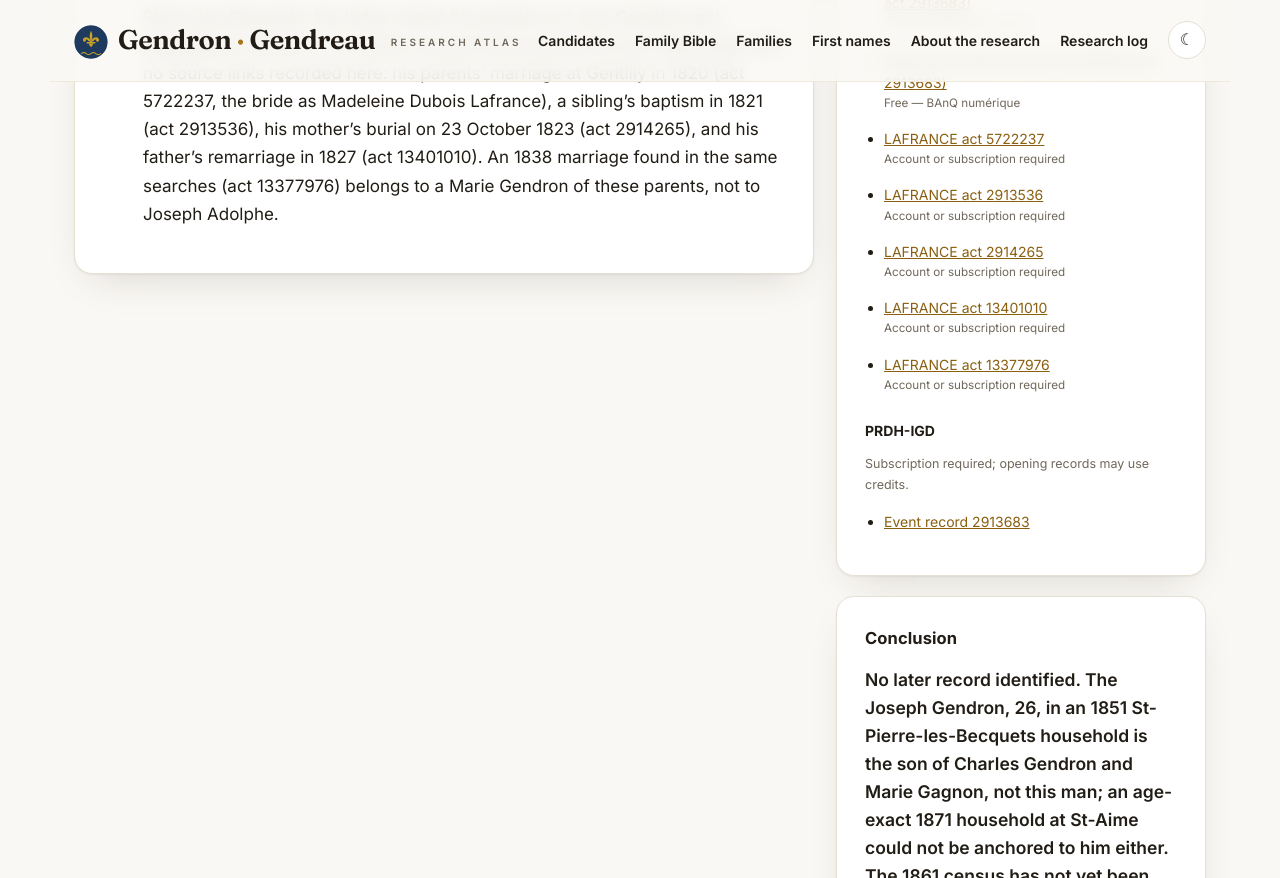
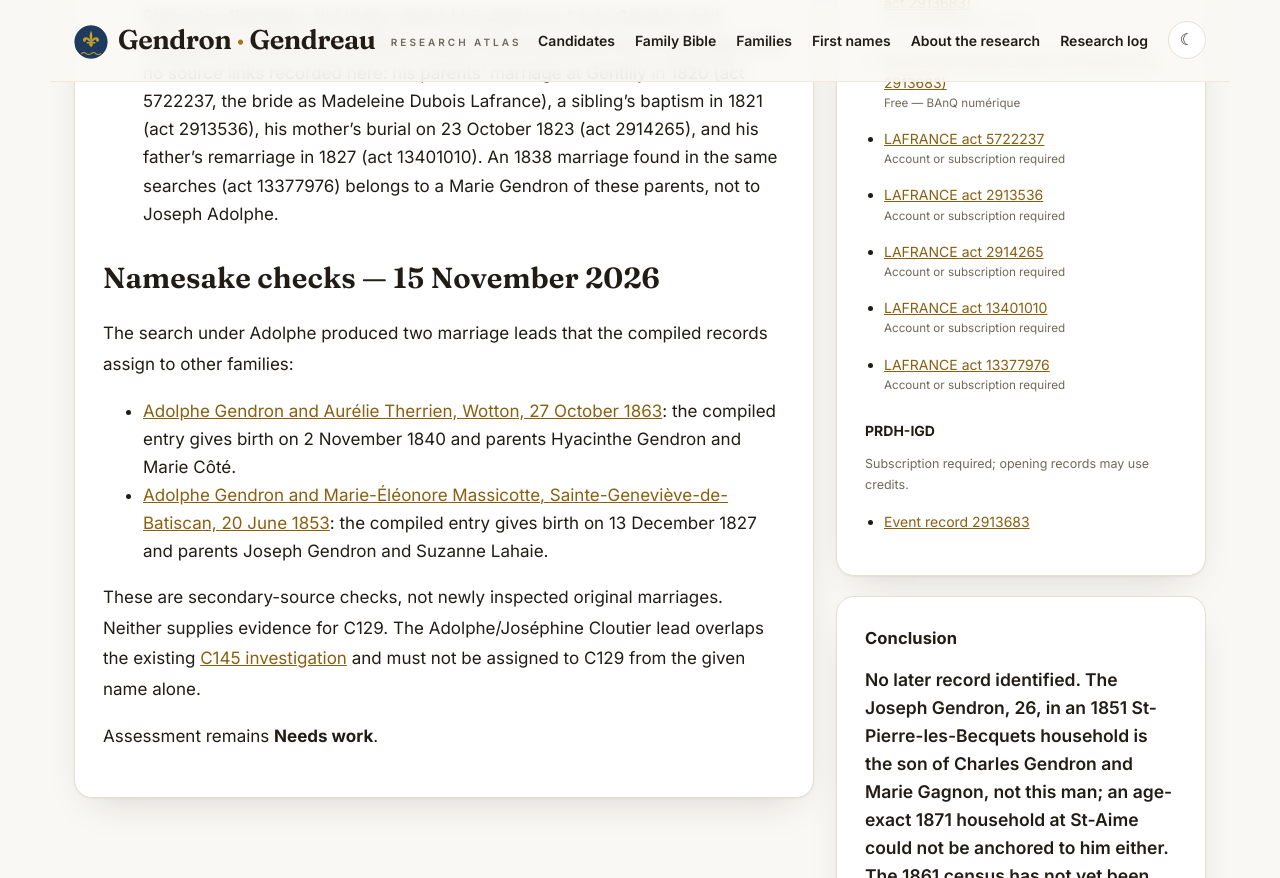
Before and after one commit to vetharmon/gendron-research, a Jekyll site: the page built from _candidates/c129.md, in a window 1280 px wide and 900 px high, scrolled down 751 px, cut to the strip 0-878 px from the top of the window. Built offline with Jekyll 4.4.1, drawn with Linux system fonts in a browser that asks for light colours.

Commit message:
Log C129 follow-up without unsupported status change

```diff
--- a/_candidates/c129.md
+++ b/_candidates/c129.md
@@ -63,3 +63,14 @@ Joseph Adolphe Gendron was baptized on 21 September 1823 at St-Pierre-les-Becque
 ## Documents
 
 - **[Baptism, 21 September 1823 — LAFRANCE act 2913683](https://www.genealogiequebec.com/Membership/LAFRANCE/acte/2913683)** — His baptism at St-Pierre-les-Becquets; the index names his parents as Louis Gendron and Magdeleine Lafrance. The family records found around him are index leads with no source links recorded here: his parents' marriage at Gentilly in 1820 (act 5722237, the bride as Madeleine Dubois Lafrance), a sibling's baptism in 1821 (act 2913536), his mother's burial on 23 October 1823 (act 2914265), and his father's remarriage in 1827 (act 13401010). An 1838 marriage found in the same searches (act 13377976) belongs to a Marie Gendron of these parents, not to Joseph Adolphe.
+
+## Namesake checks — 15 November 2026
+
+The search under Adolphe produced two marriage leads that the compiled records assign to other families:
+
+- [Adolphe Gendron and Aurélie Therrien, Wotton, 27 October 1863](https://www.nosorigines.qc.ca/GenealogieQuebec.aspx?genealogie=Gendron_Adolphe&pid=1865652): the compiled entry gives birth on 2 November 1840 and parents Hyacinthe Gendron and Marie Côté.
+- [Adolphe Gendron and Marie-Éléonore Massicotte, Sainte-Geneviève-de-Batiscan, 20 June 1853](https://www.nosorigines.qc.ca/GenealogieQuebec.aspx?genealogie=Massicotte_Marie-Eleonore&pid=1621532): the compiled entry gives birth on 13 December 1827 and parents Joseph Gendron and Suzanne Lahaie.
+
+These are secondary-source checks, not newly inspected original marriages. Neither supplies evidence for C129. The Adolphe/Joséphine Cloutier lead overlaps the existing [C145 investigation](/gendron-research/candidates/c145/) and must not be assigned to C129 from the given name alone.
+
+Assessment remains **Needs work**.
```
